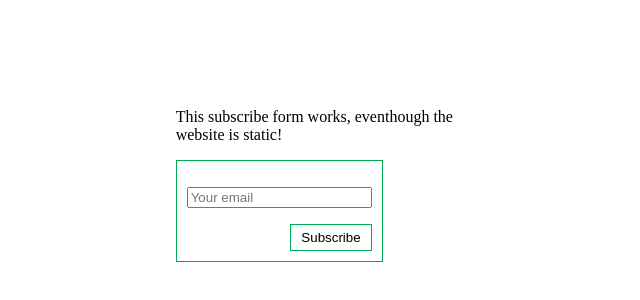
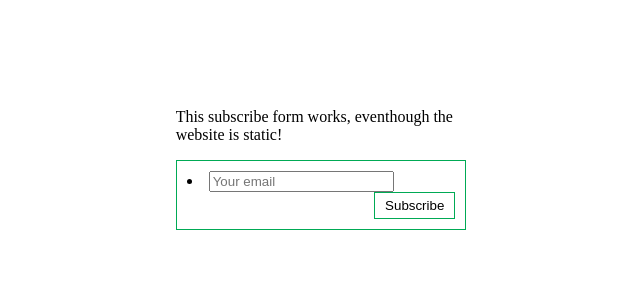
Before and after one commit to Redgadget/form-jekyll, a plain HTML site: page index.html in a window 1280 px wide. Shown: the part 192-492 px from the top of the page, without its empty margins (319-959 px from the left). Drawn offline with Linux system fonts and the light colour scheme.

Commit message:
Update index.html

```diff
--- a/index.html
+++ b/index.html
@@ -9,12 +9,11 @@
     <div class="wrap">
         <p>This subscribe form works, eventhough the website is static!</p>
     <form id="contact-form" class="form" action="https://getsimpleform.com/messages?form_api_token=b6d4be9b039b666b3311e1ddcbfb577c" method="POST" enctype="multipart/form-data">
-        <ul class="contact-ul">
+
             <li class="contact-li">
-                <input type="email" placeholder="Your email" id="email" class="contact-input" name="email" tabindex="2"/>
+                <input type="email" placeholder="Your email" id="email"/>
+                 <input type="submit" value="Subscribe" id="submit"/>
             </li>
-        </ul>
-        <input type="submit" value="Subscribe" id="submit"/>
         <input type="hidden" name='redirect_to' value="http://redgadget.github.io/form-jekyll/thank-you.html"/>
 
     </form>
```
